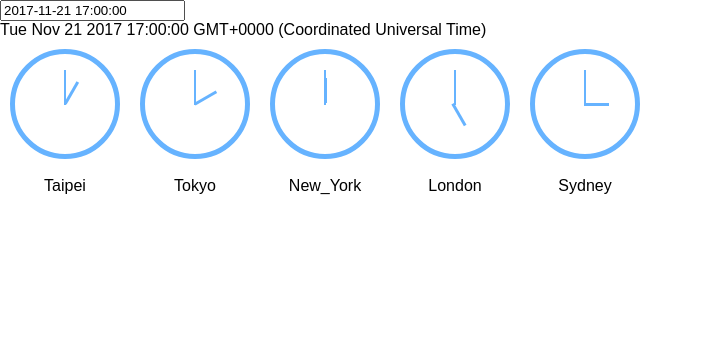
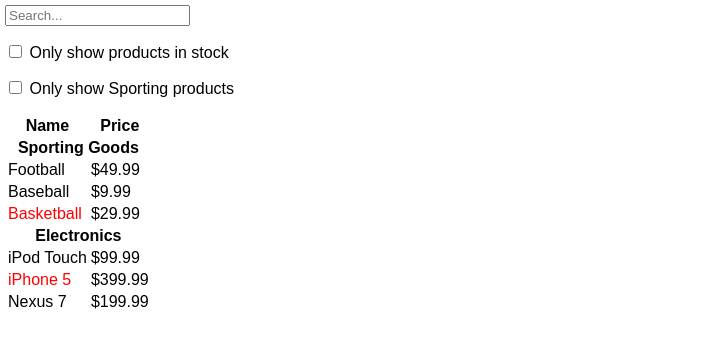
Before and after one commit to Buzonxxxx/React-Novice, a React (Create React App) app in the folder my-app/: page / in a window 1280 px wide. Shown: the top 346 px of the page, without its empty margins (0-703 px from the left). Built offline with nearby package versions, Linux system fonts and the light colour scheme.

Commit message:
add think in react sample

```diff
--- /dev/null
+++ b/my-app/src/ErrorBoundary/ErrorBoundary.js
@@ -0,0 +1 @@
+import React { Component } from 'react'
--- /dev/null
+++ b/my-app/src/components/ThinkInReact.css
@@ -0,0 +1,3 @@
+body {
+  padding: 5px
+}
--- /dev/null
+++ b/my-app/src/components/ThinkInReact.js
@@ -0,0 +1,199 @@
+import React from 'react'
+import './ThinkInReact.css'
+
+class ProductCategoryRow extends React.Component {
+  render() {
+    const category = this.props.category;
+    return (
+      <tr>
+        <th colSpan="2">
+          {category}
+        </th>
+      </tr>
+    );
+  }
+}
+
+class ProductRow extends React.Component {
+  render() {
+    const product = this.props.product;
+    const name = product.stocked ?
+      product.name :
+      <span style={{ color: 'red' }}>
+        {product.name}
+      </span>;
+
+    return (
+      <tr>
+        <td>{name}</td>
+        <td>{product.price}</td>
+      </tr>
+    );
+  }
+}
+
+class ProductTable extends React.Component {
+  render() {
+    const filterText = this.props.filterText;
+    const inStockOnly = this.props.inStockOnly;
+    const isSportingGood = this.props.isSportingGood;
+
+    const rows = [];
+    let lastCategory = null;
+
+    this.props.products.forEach((product) => {
+      if (product.name.indexOf(filterText) === -1) {
+        return;
+      }
+      if (inStockOnly && !product.stocked) {
+        return;
+      }
+      if (isSportingGood && product.category !== 'Sporting Goods') {
+        return
+      }
+
+      if (product.category !== lastCategory) {
+        rows.push(
+          <ProductCategoryRow
+            category={product.category}
+            key={product.category} />
+        );
+      }
+      rows.push(
+        <ProductRow
+          product={product}
+          key={product.name}
+        />
+      );
+      lastCategory = product.category;
+    });
+
+    return (
+      <table>
+        <thead>
+          <tr>
+            <th>Name</th>
+            <th>Price</th>
+          </tr>
+        </thead>
+        <tbody>{rows}</tbody>
+      </table>
+    );
+  }
+}
+
+class SearchBar extends React.Component {
+  constructor(props) {
+    super(props);
+    this.handleFilterTextChange = this.handleFilterTextChange.bind(this);
+    this.handleInStockChange = this.handleInStockChange.bind(this);
+    this.handleIsSportingGoodChange = this.handleIsSportingGoodChange.bind(this);
+  }
+
+  handleFilterTextChange(e) {
+    this.props.onFilterTextChange(e.target.value);
+  }
+
+  handleInStockChange(e) {
+    this.props.onInStockChange(e.target.checked);
+  }
+
+  handleIsSportingGoodChange(e) {
+    this.props.onIsSportingGoodChange(e.target.checked);
+  }
+
+  render() {
+    return (
+      <form>
+        <input
+          type="text"
+          placeholder="Search..."
+          value={this.props.filterText}
+          onChange={this.handleFilterTextChange}
+        />
+        <p>
+          <input
+            type="checkbox"
+            checked={this.props.inStockOnly}
+            onChange={this.handleInStockChange}
+          />
+          {' '}
+          Only show products in stock
+        </p>
+        <p>
+          <input
+            type="checkbox"
+            checked={this.props.isSportingGood}
+            onChange={this.handleIsSportingGoodChange}
+          />
+          {' '}
+          Only show Sporting products
+        </p>
+      </form>
+    );
+  }
+}
+
+class FilterableProductTable extends React.Component {
+  constructor(props) {
+    super(props);
+    this.state = {
+      filterText: '',
+      inStockOnly: false,
+      isSportingGood: false,
+      products: [
+        { category: 'Sporting Goods', price: '$49.99', stocked: true, name: 'Football' },
+        { category: 'Sporting Goods', price: '$9.99', stocked: true, name: 'Baseball' },
+        { category: 'Sporting Goods', price: '$29.99', stocked: false, name: 'Basketball' },
+        { category: 'Electronics', price: '$99.99', stocked: true, name: 'iPod Touch' },
+        { category: 'Electronics', price: '$399.99', stocked: false, name: 'iPhone 5' },
+        { category: 'Electronics', price: '$199.99', stocked: true, name: 'Nexus 7' }
+      ],
+    };
+
+    this.handleFilterTextChange = this.handleFilterTextChange.bind(this);
+    this.handleInStockChange = this.handleInStockChange.bind(this);
+    this.handleIsSportingGoodChange = this.handleIsSportingGoodChange.bind(this);
+  }
+
+  handleFilterTextChange(filterText) {
+    this.setState({
+      filterText: filterText
+    });
+  }
+
+  handleInStockChange(inStockOnly) {
+    this.setState({
+      inStockOnly: inStockOnly
+    })
+  }
+
+  handleIsSportingGoodChange(isSportingGood) {
+    this.setState({
+      isSportingGood: isSportingGood
+    })
+  }
+
+  render() {
+    return (
+      <div>
+        <SearchBar
+          filterText={this.state.filterText}
+          inStockOnly={this.state.inStockOnly}
+          isSportingGood={this.state.isSportingGood}
+          onFilterTextChange={this.handleFilterTextChange}
+          onInStockChange={this.handleInStockChange}
+          onIsSportingGoodChange={this.handleIsSportingGoodChange}
+        />
+        <ProductTable
+          products={this.state.products}
+          filterText={this.state.filterText}
+          inStockOnly={this.state.inStockOnly}
+          isSportingGood={this.state.isSportingGood}
+        />
+      </div>
+    );
+  }
+}
+
+export default FilterableProductTable
--- a/my-app/src/components/ToDoList.js
+++ b/my-app/src/components/ToDoList.js
@@ -22,10 +22,27 @@
 };
 
 const ToDoItem = props => <div style={boxStyle}>{props.title}</div>
+
 const NewItem = props =>
   <div style={boxStyle}>
     {props.title}
     <AddButton click={props.click} title="+" />
+  </div>
+
+const TaskItem = props =>
+  <div style={boxStyle}>
+    {props.title}
+    <DeleteButton delete={props.delete} title="x" />
+  </div>
+
+const DeleteButton = props =>
+  <div style={btnStyle} onClick={props.delete}>
+    {props.title}
+  </div>
+
+const AddButton = props =>
+  <div style={btnStyle} onClick={props.click}>
+    {props.title}
   </div>
 
 const UserInput = props => {
@@ -38,22 +55,16 @@
     'textAlign': 'center',
     'fontSize': '20px'
   }
-
   return (
     <form style={{ textAlign: 'center' }} onSubmit={props.submit}>
-      <input style={inputStyle} type="text" onChange={props.change} />
+      <input style={inputStyle} type="text" onChange={props.change} value = {props.value} />
       <br />
       <input type="submit" value="Submit" />
     </form>
   )
 }
-
-const TaskItem = props => <div style={boxStyle}>{props.title}<DeleteButton title="x" /></div>
-const DeleteButton = props => <div style={btnStyle}>{props.title}</div>
-const AddButton = props => <div style={btnStyle} onClick={props.click}>{props.title}</div>
-
-let addList = []
 let submitList = []
+// let addList = []
 
 class ToDoList extends React.Component {
   constructor(props) {
@@ -67,11 +78,17 @@
 
   handleSubmit = (event) => {
     let value = this.state.value
+    if (value === '') {
+      event.preventDefault()
+      return null
+    }
     event.preventDefault()
     submitList.push(value)
+
     this.setState(
       {
         taskItem: submitList,
+        value: ''
       }
     )
   }
@@ -80,18 +97,12 @@
     this.setState({ value: event.target.value });
   }
 
-  handleAdd = () => {
-    const count = this.state.count
-    addList.push(count + 1)
+  handleDelete = (index, event) => {
+    submitList.splice(index, 1)
     this.setState(
       {
-        taskItem: addList,
-        count: count + 1
+        taskItem: submitList,
       })
-  }
-
-  handleDelete = () => {
-
   }
 
   render() {
@@ -99,10 +110,9 @@
       <div>
         <ToDoItem title="To Do" />
         <Clock />
-        <NewItem title="New" click={this.handleAdd} />
-        <UserInput submit={this.handleSubmit} change={this.handleChange} />
-        {this.state.taskItem.map(task => {
-          return <TaskItem title={task} key={task.toString()} />
+        <UserInput submit={this.handleSubmit} change={this.handleChange} value = {this.state.value}  />
+        {this.state.taskItem.map((task, index) => {
+          return <TaskItem delete = {this.handleDelete.bind(this, index)} title={task} key={task.toString()} />
         })}
       </div>
     )
@@ -127,7 +137,7 @@
   render() {
     return (
       <div style={clockStyle}>
-        <h2>{this.state.date.toLocaleTimeString()}.</h2>
+        <h2>{this.state.date.toLocaleTimeString()}</h2>
       </div>
     )
   }
--- a/my-app/src/index.js
+++ b/my-app/src/index.js
@@ -14,6 +14,7 @@
 import BoilVerdict from './components/BoilVerdict'
 import SignUpDialog from './components/SignUpDialog'
 import WorldClock from './components/WorldClock'
+import FilterTable from './components/ThinkInReact'
 
   ReactDOM.render(
     // <Welcome />,
@@ -29,6 +30,7 @@
     // <SelectAll />,
     // <BoilVerdict/>,
     // <SignUpDialog/>,
-    <WorldClock />,
+    // <WorldClock />,
+    <FilterTable />,
     document.getElementById('root')
   );
```
